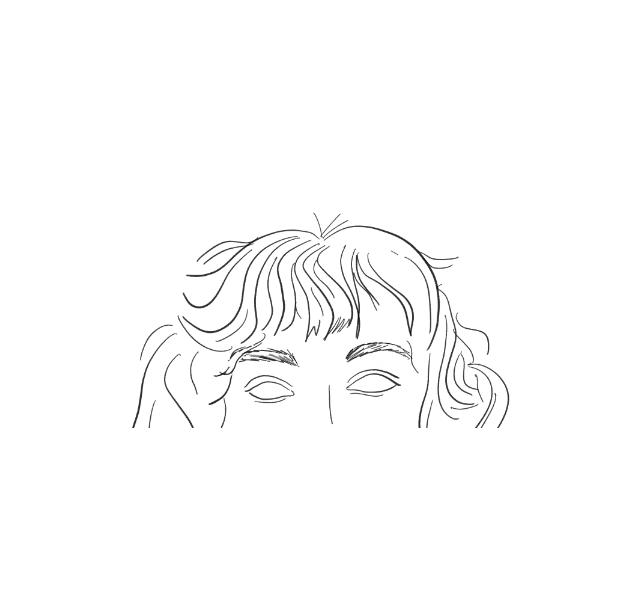
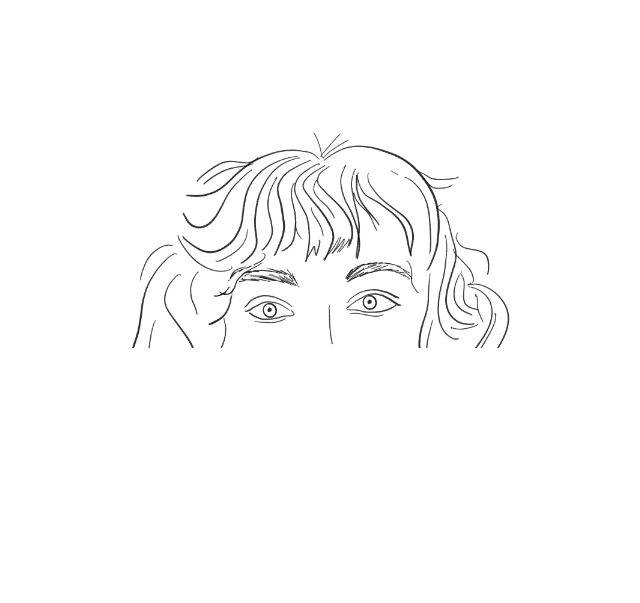
Before and after one commit to Goodiethuthu/face-tracker, a plain HTML site: page index.html in a window 1280 px wide. Shown: the whole page, without its empty margins (321-961 px from the left). Drawn offline with Linux system fonts and the light colour scheme.

Commit message:
Update index.html

```diff
--- a/index.html
+++ b/index.html
@@ -5,6 +5,7 @@
 <meta name="viewport" content="width=device-width, initial-scale=1.0">
 <title>Face Tracker</title>
 <style>
+  /* Full-page stage */
   body {
     margin: 0;
     background: white;
@@ -17,40 +18,41 @@ body {
     height: 100vh;
   }
 
+  /* Fixed-size face container, centered horizontally */
   .face-container {
     position: absolute;
     width: 400px;
     height: 400px;
-  top: 50%;
+    top: 120px; /* adjust vertical position if needed */
     left: 50%;
-  transform: translate(-50%, -50%); /* vertically center */
+    transform: translateX(-50%);
   }
 
+  /* Face overlay */
   .face-overlay {
     width: 100%;
     display: block;
-  position: relative;
-  z-index: 3; /* on top of eyes */
     pointer-events: none;
   }
 
+  /* Eye container */
   .eye {
     position: absolute;
-  width: 60px;      /* fixed pixel size ensures pupils are visible */
-  height: 60px;
-  overflow: visible; /* allow pupils to move outside if needed */
-  z-index: 2;
+    width: 15%;       /* percentage of face container */
+    aspect-ratio: 1/1;
+    overflow: hidden;
   }
 
-/* Eye positions relative to container */
-.left-eye { top: 130px; left: 110px; }
-.right-eye { top: 130px; left: 230px; }
+  /* Eye positions as percentages for responsiveness */
+  .left-eye { top: 40%; left: 30%; }
+  .right-eye { top: 38%; left: 55%; }
 
+  /* Pupil */
   .pupil {
-  width: 30px;
+    width: 50%;
     position: absolute;
-  top: 15px;
-  left: 15px;
+    top: 25%;
+    left: 25%;
     transition: transform 0.08s ease-out;
   }
 </style>
@@ -59,7 +61,7 @@ body {
 
 <div class="stage">
   <div class="face-container">
-    <!-- Eyes under face -->
+    <!-- Eyes -->
     <div class="eye left-eye">
       <img src="eye.png" class="pupil" alt="">
     </div>
@@ -67,7 +69,7 @@ body {
       <img src="eye.png" class="pupil" alt="">
     </div>
 
-    <!-- Face overlay on top -->
+    <!-- Face -->
     <img src="face.png" class="face-overlay" alt="">
   </div>
 </div>
@@ -80,7 +82,7 @@ document.addEventListener("mousemove", (e) => {
       const cx = r.left + r.width / 2;
       const cy = r.top + r.height / 2;
       const angle = Math.atan2(e.clientY - cy, e.clientX - cx);
-    const move = r.width * 0.25; // slightly larger movement
+      const move = r.width * 0.15; // movement radius proportional to eye size
       pupil.style.transform = `translate(${Math.cos(angle) * move}px, ${Math.sin(angle) * move}px)`;
     });
   });
```
Lines whose indentation alone changed are shown as unchanged.
